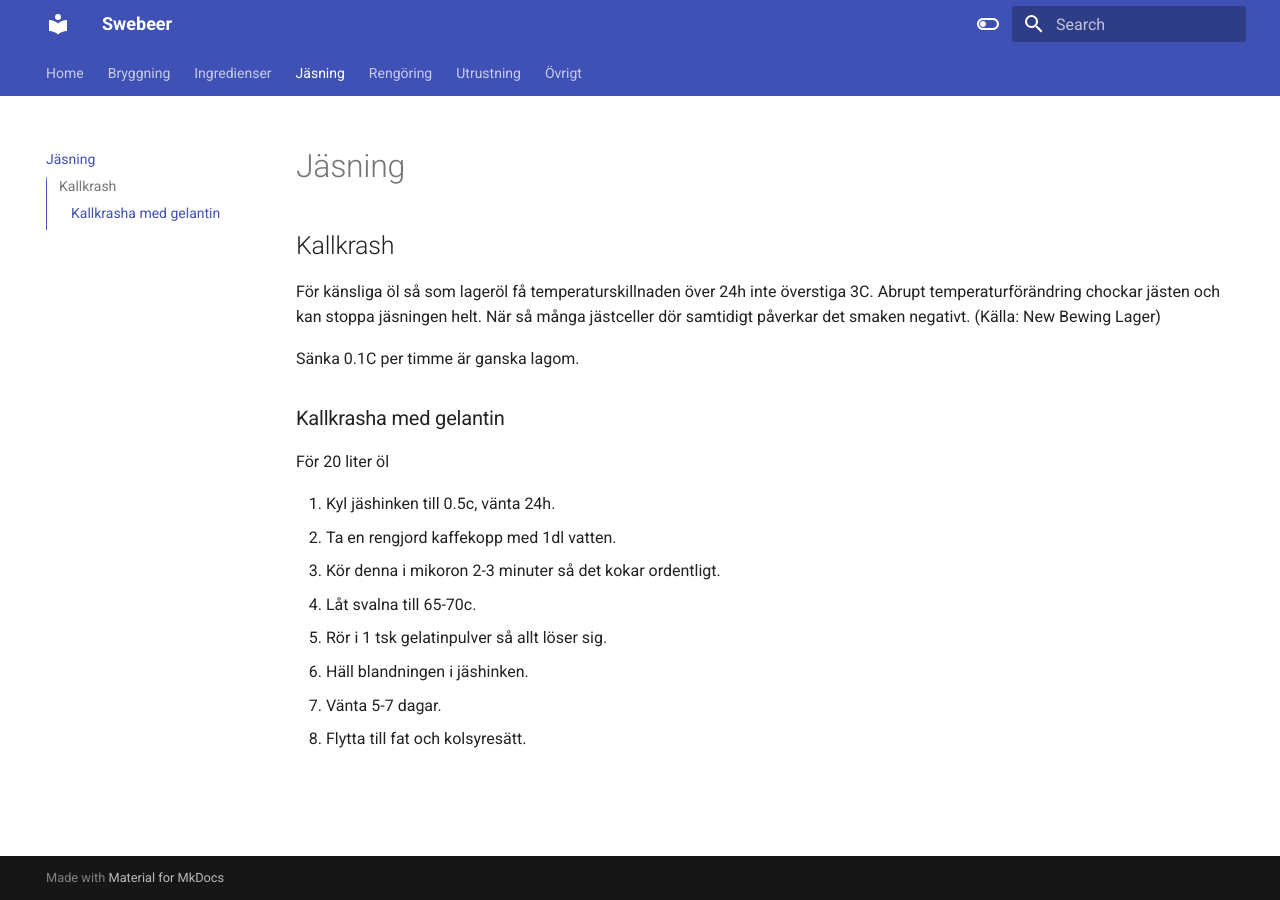
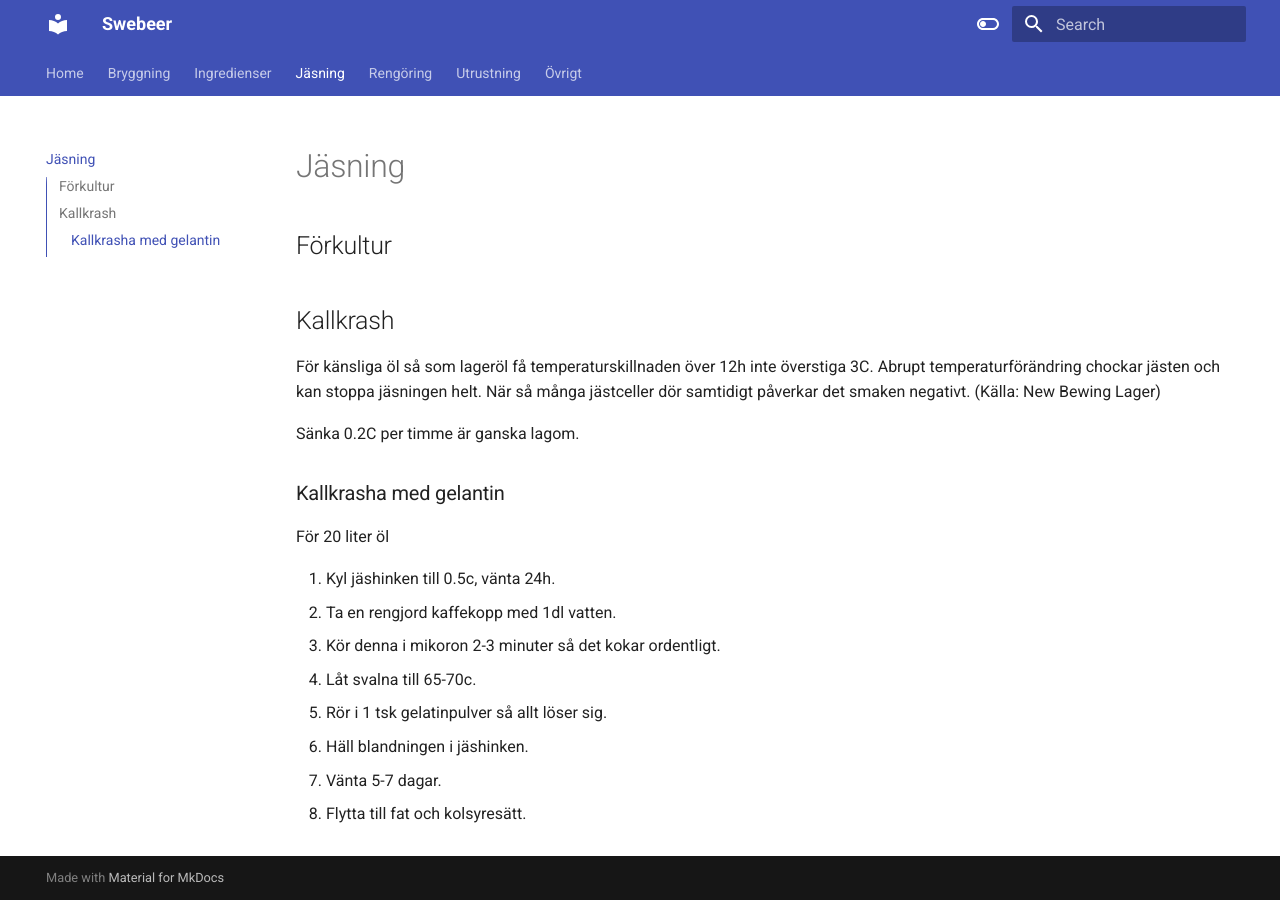
Before and after one commit to daggr8/swebeer, an MkDocs documentation site: the page built from docs/Jäsning.md, in a window 1280 px wide. Built offline with MkDocs 1.6.1 and Material for MkDocs 9.7.7, drawn with Linux system fonts in a browser that asks for light colours.

Commit message:
Ändrat kallkrashtemp

```diff
--- a/docs/Jäsning.md
+++ b/docs/Jäsning.md
@@ -1,10 +1,15 @@
 # Jäsning
+
+## Förkultur
+
+
+
 
 ## Kallkrash
 
-För känsliga öl så som lageröl få temperaturskillnaden över 24h inte överstiga 3C. Abrupt temperaturförändring chockar jästen och kan stoppa jäsningen helt. När så många jästceller dör samtidigt påverkar det smaken negativt. (Källa: New Bewing Lager)
+För känsliga öl så som lageröl få temperaturskillnaden över 12h inte överstiga 3C. Abrupt temperaturförändring chockar jästen och kan stoppa jäsningen helt. När så många jästceller dör samtidigt påverkar det smaken negativt. (Källa: New Bewing Lager)
 
-Sänka 0.1C per timme är ganska lagom.
+Sänka 0.2C per timme är ganska lagom.
 
 
 
```
